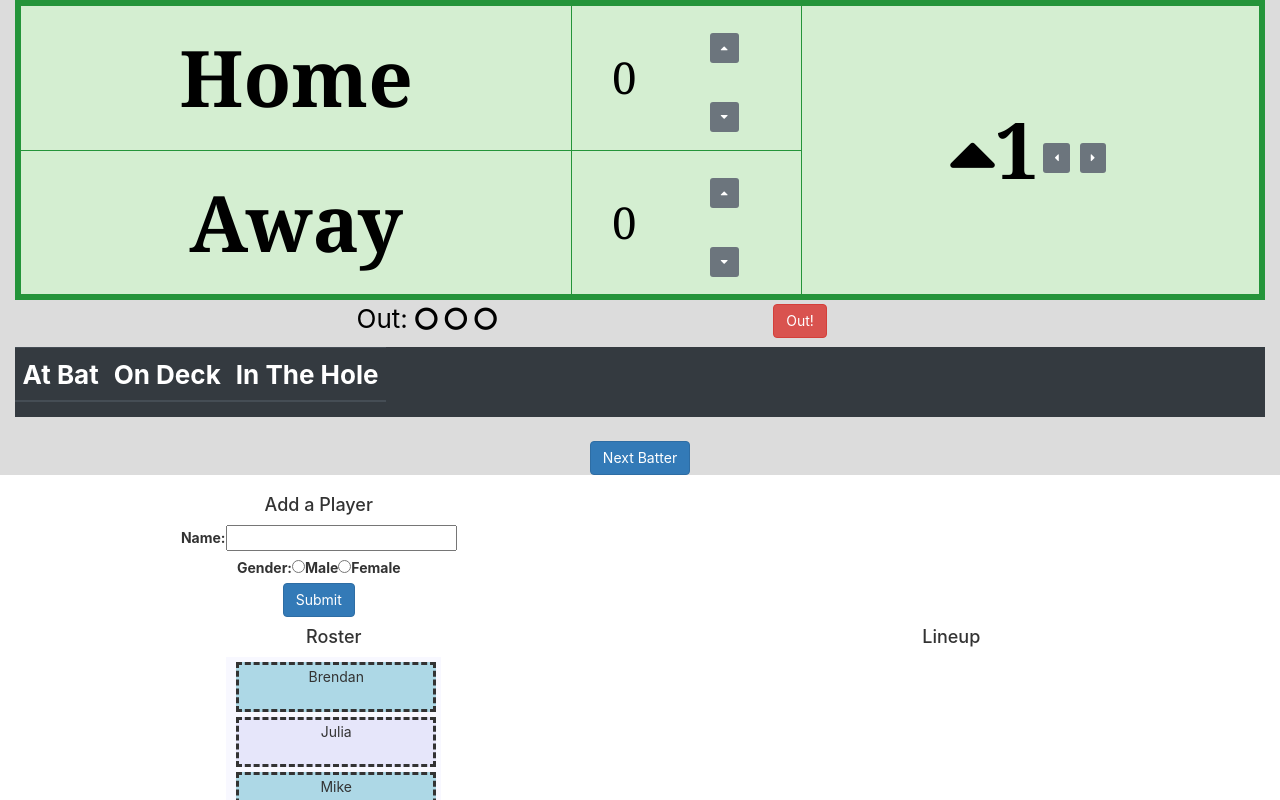
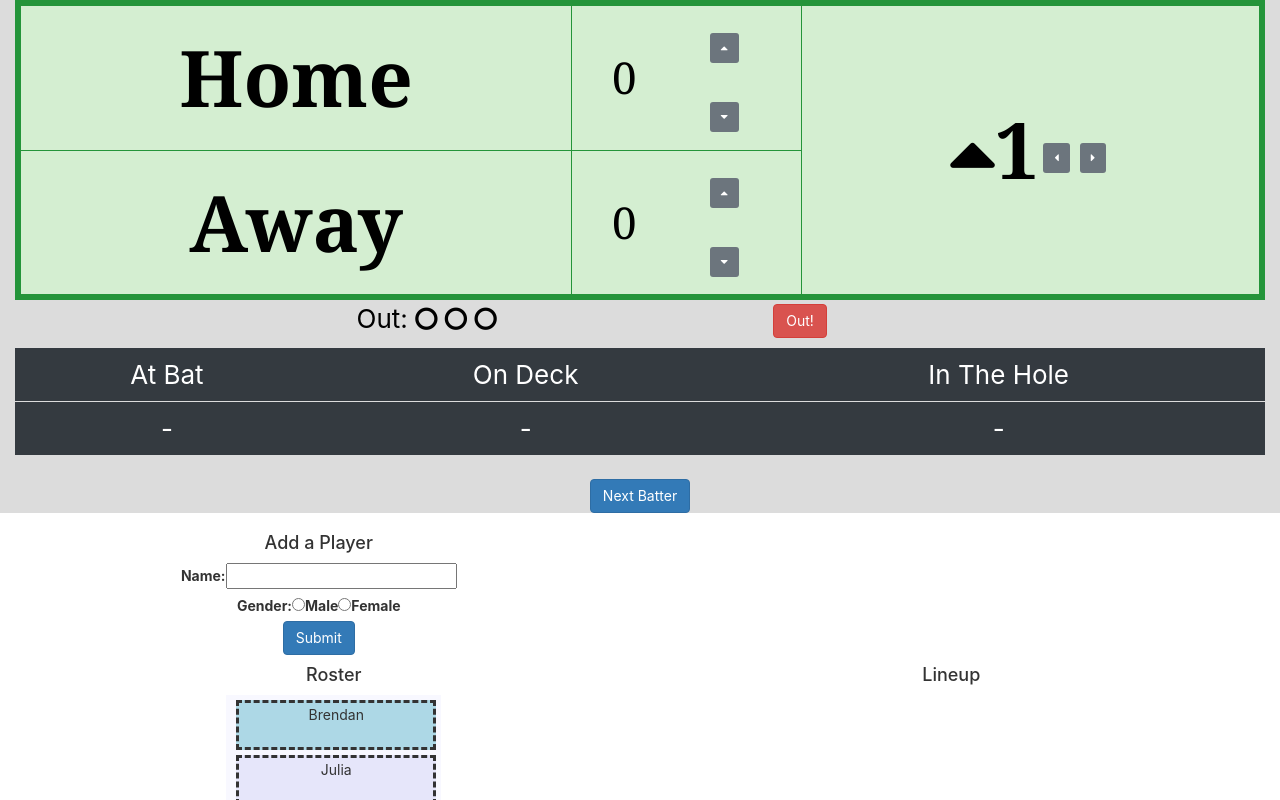
Before and after one commit to bgibz/Softball, a React (Create React App) app: page / in a window 1280 px wide. Shown: the top 800 px of the page. Built offline with nearby package versions, Linux system fonts and the light colour scheme.

Commit message:
styling fix for batter's table

```diff
--- a/src/Scoreboard.css
+++ b/src/Scoreboard.css
@@ -76,5 +76,8 @@ table.hiddenTable td {
 button.tableButton .btn .btn-secondary {
   margin-left: 5px solid;
   text-align: center;
+}
 
+table.table .table-dark {
+  table-layout: fixed;
 }
--- a/src/UpcomingBatters.jsx
+++ b/src/UpcomingBatters.jsx
@@ -17,22 +17,20 @@ class UpcomingBatters extends React.Component {
         var onDeck = batters[1].name;
         var inHole = batters[2].name;
         } else {
-            atBat = ' ';
-            onDeck = ' ';
-            inHole = ' ';
+            atBat = '-';
+            onDeck = '-';
+            inHole = '-';
         }
 
         return (
-            <div className = "table table-dark">
-            <table>
-                <thead>
+            <div>
+            <table className = "table table-dark">
+                <tbody>
                     <tr>
-                        <th>At Bat</th>
-                        <th>On Deck</th>
-                        <th>In The Hole</th>
+                        <td>At Bat</td>
+                        <td>On Deck</td>
+                        <td>In The Hole</td>
                     </tr>
-                </thead>
-                <tbody>
                     <tr>
                         <td> {atBat}</td>
                         <td> {onDeck}</td>
```
